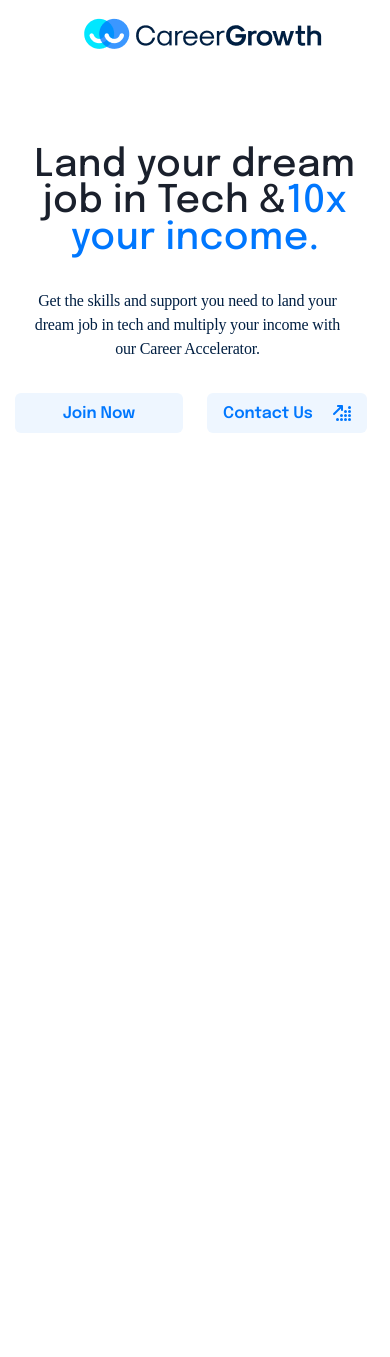
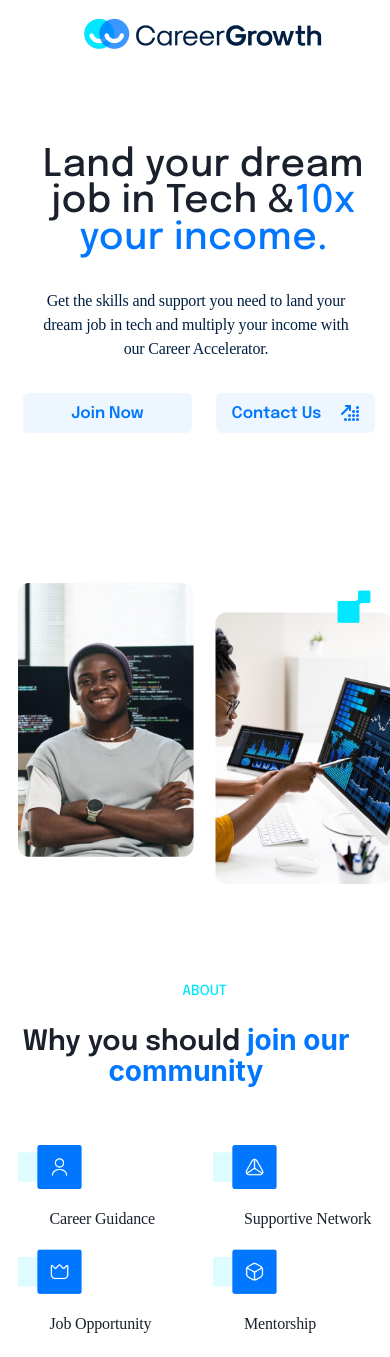
Before and after one commit to olatunde1/CareerGrowth, a React (Create React App) app: page / in a window 390 px wide. Before the commit the page ends 844 px from the top, so only its background shows below. Built offline with nearby package versions, Linux system fonts and the light colour scheme; a web font is replaced by a local one.

Commit message:
update on the about section responsiveness

```diff
--- a/src/App.js
+++ b/src/App.js
@@ -23,7 +23,7 @@ function App() {
           {/* <ColorModeSwitcher justifySelf="flex-end" /> */}
               <NavigationBar />
               <LandJob />
-              {/* <About /> */}
+              <About />
               {/* <Member /> */}
               {/* <Testimonial /> */}
               {/* <JoinOurCommunity /> */}
--- a/src/components/LandJob.jsx
+++ b/src/components/LandJob.jsx
@@ -18,7 +18,6 @@ import {
       >
 
         <Stack
-          marginBottom={'100.5px'}
           width={{ md:'5xl'}}
           textAlign={'center'}
           align={{base:'start', md:'center'}}
```
